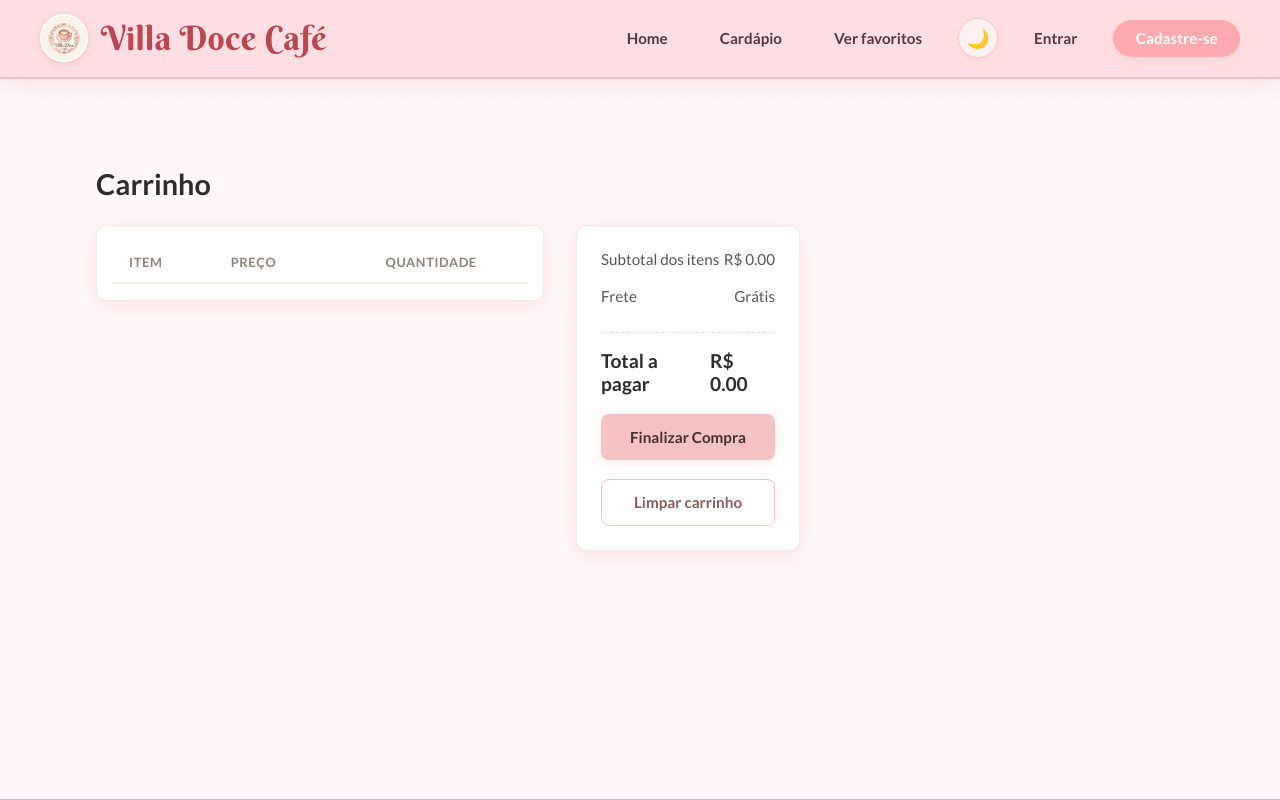
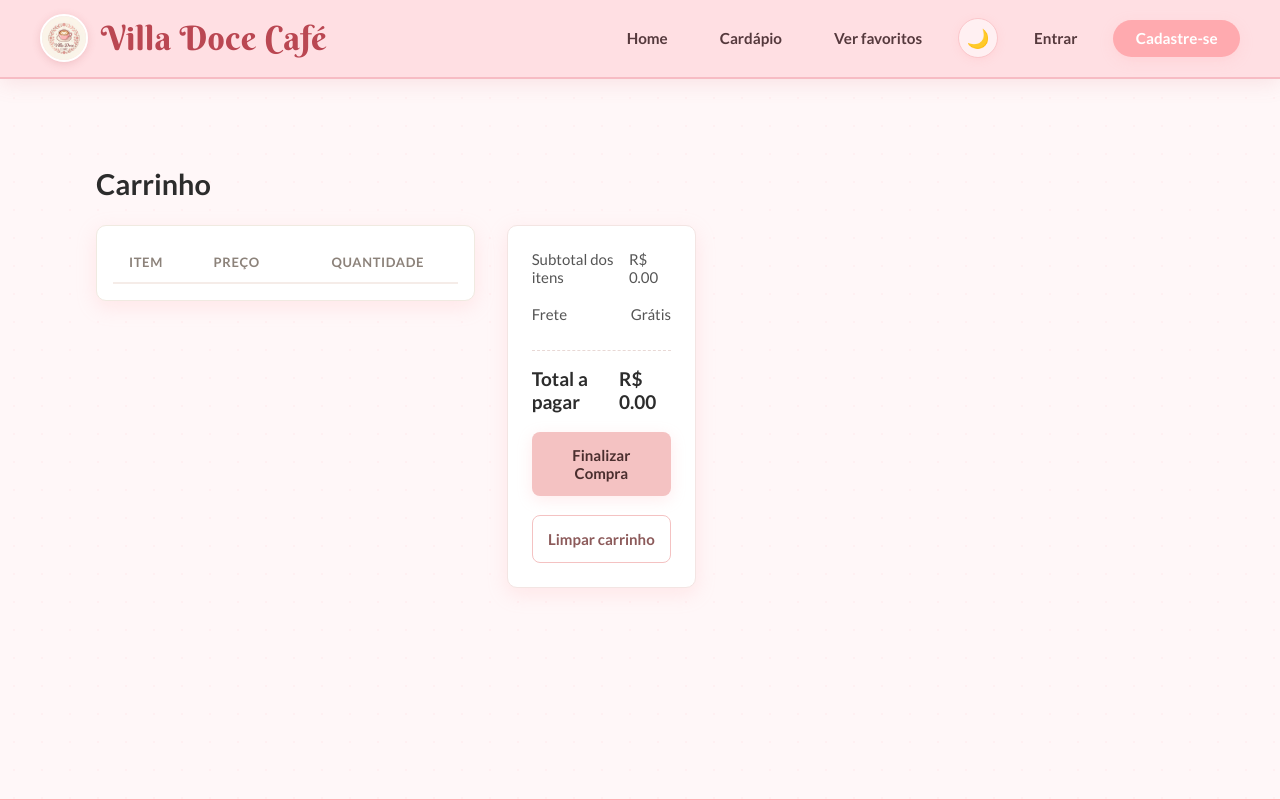
Before and after one commit to bruno-olv/villadocecafe, a React (Vite) app: page /carrinho in a window 1280 px wide. Shown: the top 800 px of the page. Built offline with nearby package versions, Linux system fonts and the light colour scheme; a web font is replaced by a local one.

Commit message:
Add files via upload

```diff
--- a/src/App.css
+++ b/src/App.css
@@ -1,4 +1,3 @@
-
 /* Estilos da página do carrinho, coloquei apenas pra ver como irá ficar, qualquer coisa mudar dps! */
 .container-carrinho {
   width: 100%;
@@ -6,25 +5,25 @@
   min-height: calc(100vh - 160px);
   /* Fundo off-white bem suave preenchendo tudo */
   background-color: #FAF8F5;
-  padding: 3rem 2rem;
+  padding: 48px 32px;
   color: #333333;
   display: grid;
-  grid-template-columns: 1fr;
-  gap: 2rem;
+  grid-template-columns: 300px;
+  gap: 32px;
   box-sizing: border-box;
 }
 
 .layout h2 {
-  font-size: 1.8rem;
+  font-size: 29px;
   color: #2C2C2C;
-  margin-bottom: 0.5rem;
+  margin-bottom: 8px;
   text-align: left;
 }
 
 /* Limita o conteúdo no centro da tela para telas grandes */
 @media (min-width: 768px) {
   .container-carrinho {
-    grid-template-columns: 2fr 1fr;
+    grid-template-columns: 600px 300px;
     align-items: start;
     max-width: 1200px;
     margin: 0 auto;
@@ -42,7 +41,7 @@
   overflow-x: auto;
   background-color: #FFFFFF;
   border-radius: 10px;
-  padding: 1rem;
+  padding: 16px;
   border: 1px solid #F0EAE1;
 }
 
@@ -56,7 +55,7 @@
   padding: 12px 16px;
   font-weight: 600;
   text-transform: uppercase;
-  font-size: 0.8rem;
+  font-size: 13px;
   letter-spacing: 0.05em;
   color: #8C827A;
   border-bottom: 2px solid #F5ECE8;
@@ -76,10 +75,10 @@
 .resumo {
   border: 1px solid #F3E5E3;
   border-radius: 10px;
-  padding: 1.5rem;
+  padding: 24px;
   display: flex;
   flex-direction: column;
-  gap: 1.2rem;
+  gap: 19px;
   background-color: #FFFFFF;
 }
 
@@ -87,27 +86,27 @@
   display: flex;
   justify-content: space-between;
   align-items: center;
-  font-size: 0.95rem;
+  font-size: 15px;
   color: #555555;
 }
 
 .resumo-linha.total-linha {
-  font-size: 1.2rem;
+  font-size: 19px;
   font-weight: bold;
   color: #2C2C2C;
   border-top: 1px dashed #E8D8D5;
-  padding-top: 1rem;
-  margin-top: 0.5rem;
+  padding-top: 16px;
+  margin-top: 8px;
 }
 
 /* Botões com Rosa Pastel */
 .btn-finalizar,
 .btn-limpar {
   width: 100%;
-  padding: 0.85rem;
+  padding: 14px;
   border-radius: 8px;
   font-weight: 600;
-  font-size: 0.95rem;
+  font-size: 15px;
   cursor: pointer;
   transition: all 0.2s ease-in-out;
 }
```
